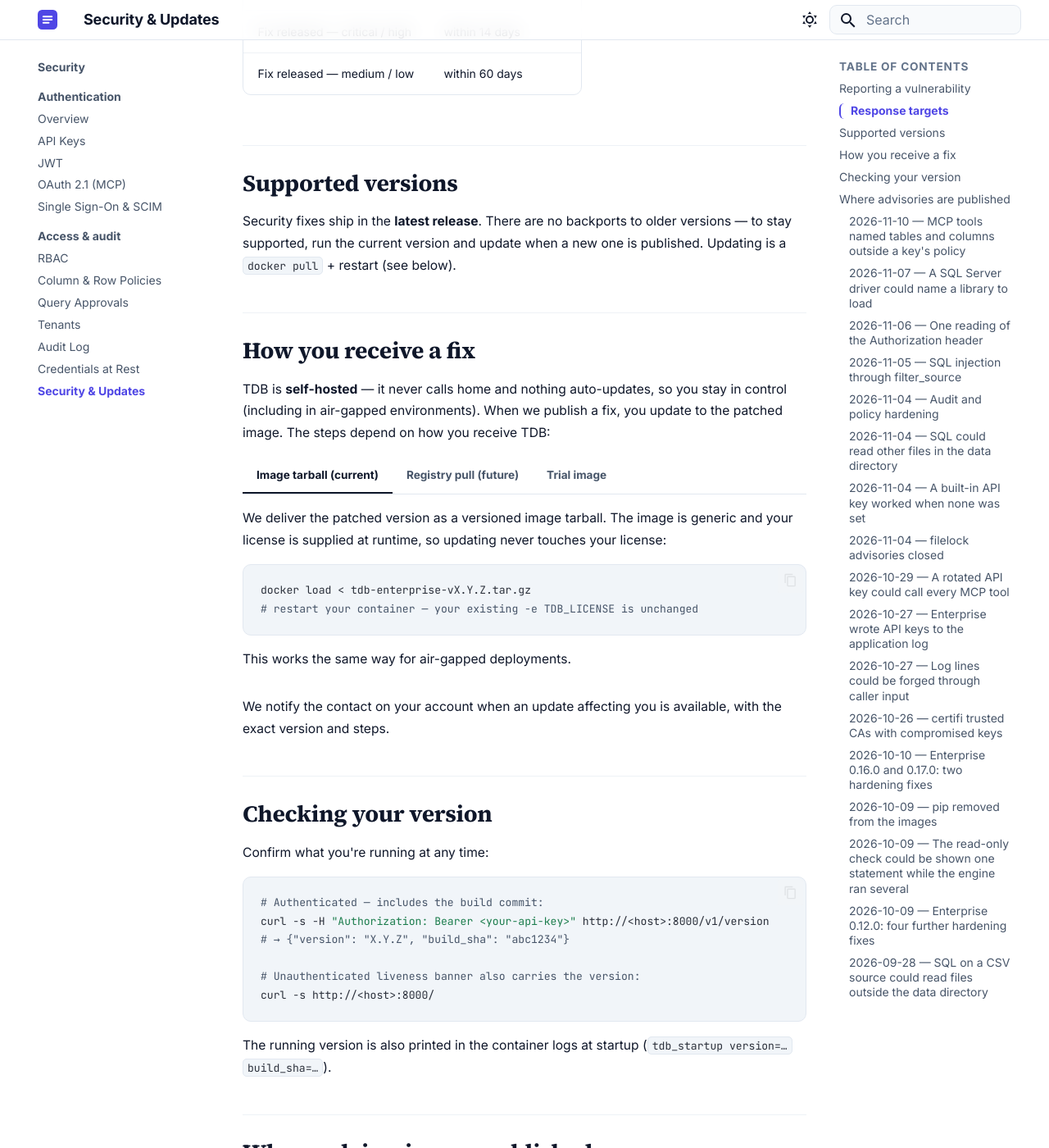
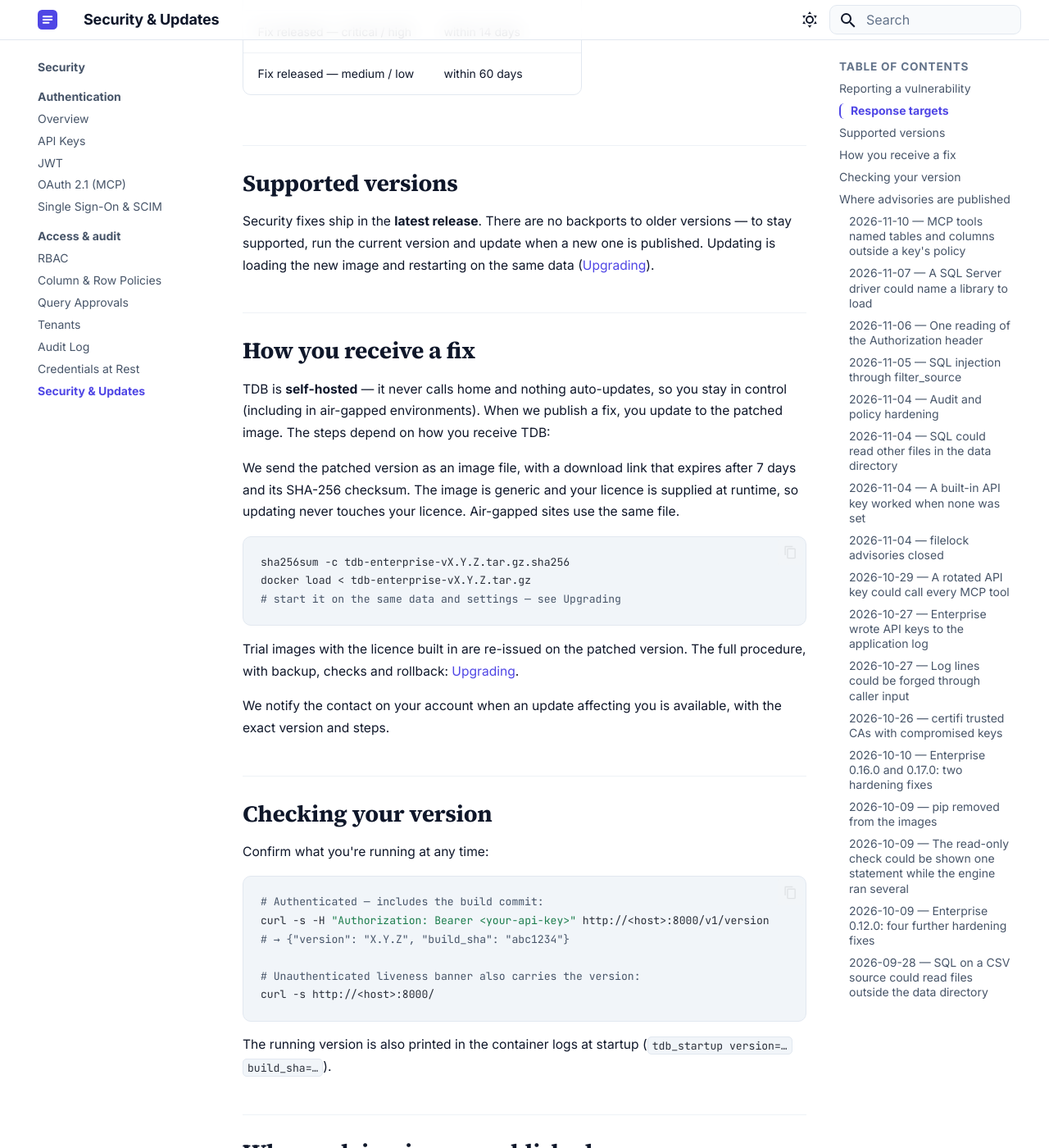
Before and after one commit to tdb-project/tdb-docs, an MkDocs documentation site: the page built from docs/security/updates.md, in a window 1280 px wide and 1400 px high, scrolled down 796 px. Shown: the whole window at 82% size. Built offline with MkDocs 1.6.1 and Material for MkDocs 9.7.7, drawn with Linux system fonts in a browser that asks for light colours.

Commit message:
Upgrading page; delivery by download link and checksum
New deployment/upgrading.md: read every skipped version's action, back up
/app/data whole (the hidden .tdb_secret_key, -wal/-shm), check the
SHA-256, load, start on the same data and settings, check, roll back.
Rollback to the previous image on upgraded data was tested (0.32.0 and
0.36.1 after 0.37.0). Installation, IT guide, Security & updates no
longer send customers to a registry that was never stood up.

Co-Authored-By: Claude Opus 5.5 <noreply@anthropic.com>

````diff
--- a/docs/security/updates.md
+++ b/docs/security/updates.md
@@ -29,7 +29,7 @@ published after a fix is available and customers have had time to update.
 
 Security fixes ship in the **latest release**. There are no backports to older
 versions — to stay supported, run the current version and update when a new one is
-published. Updating is a `docker pull` + restart (see below).
+published. Updating is loading the new image and restarting on the same data ([Upgrading](../deployment/upgrading.md)).
 
 ## How you receive a fix
 
@@ -37,31 +37,18 @@ TDB is **self-hosted** — it never calls home and nothing auto-updates, so you
 in control (including in air-gapped environments). When we publish a fix, you update
 to the patched image. The steps depend on how you receive TDB:
 
-=== "Image tarball (current)"
+We send the patched version as an image file, with a download link that expires after
+7 days and its SHA-256 checksum. The image is generic and your licence is supplied at
+runtime, so updating never touches your licence. Air-gapped sites use the same file.
 
-    We deliver the patched version as a versioned image tarball. The image is generic
-    and your license is supplied at runtime, so updating never touches your license:
+```bash
+sha256sum -c tdb-enterprise-vX.Y.Z.tar.gz.sha256
+docker load < tdb-enterprise-vX.Y.Z.tar.gz
+# start it on the same data and settings — see Upgrading
+```
 
-    ```bash
-    docker load < tdb-enterprise-vX.Y.Z.tar.gz
-    # restart your container — your existing -e TDB_LICENSE is unchanged
-    ```
-
-    This works the same way for air-gapped deployments.
-
-=== "Registry pull (future)"
-
-    As we grow we'll offer registry-based updates, so you can pull a new version
-    directly:
-
-    ```bash
-    docker pull <registry>/tdb-enterprise:vX.Y.Z
-    # restart your container — your token is unchanged
-    ```
-
-=== "Trial image"
-
-    We re-issue your trial image on the patched version; load it and restart.
+Trial images with the licence built in are re-issued on the patched version.
+The full procedure, with backup, checks and rollback: [Upgrading](../deployment/upgrading.md).
 
 We notify the contact on your account when an update affecting you is available,
 with the exact version and steps.
--- a/mkdocs.yml
+++ b/mkdocs.yml
@@ -87,6 +87,7 @@ nav:
   - Deployment:
     - IT Administrator Guide: deployment/it-admin-guide.md
     - Kubernetes (Helm): deployment/kubernetes.md
+    - Upgrading: deployment/upgrading.md
     - Prometheus Metrics: observability/metrics.md
     - Performance: deployment/performance.md
   - Recipes:
````
Also changed, not shown: docs/deployment/it-admin-guide.md (+14 -16 lines), docs/deployment/kubernetes.md (+1 -1 lines), docs/deployment/upgrading.md (added, +155 -0 lines), docs/getting-started/installation.md (+13 -22 lines), docs/release-notes.md (+1 -1 lines).
